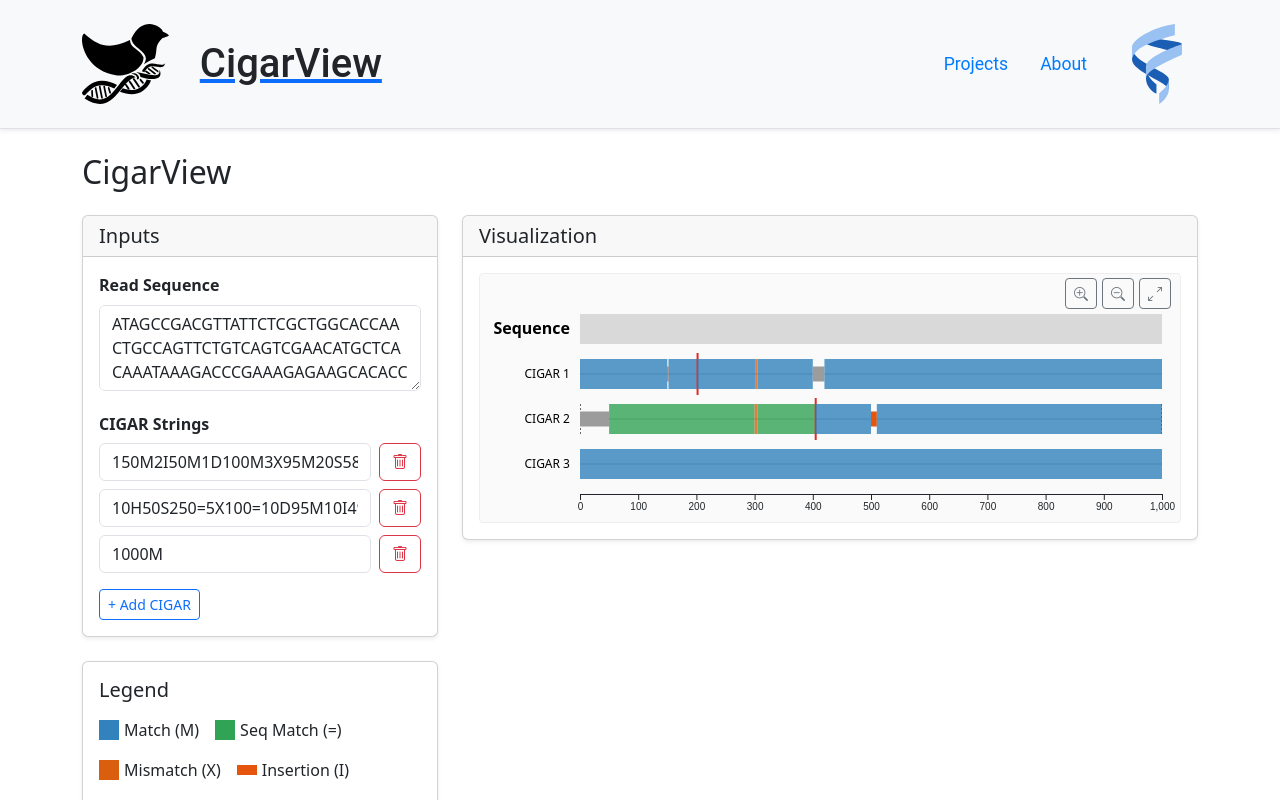
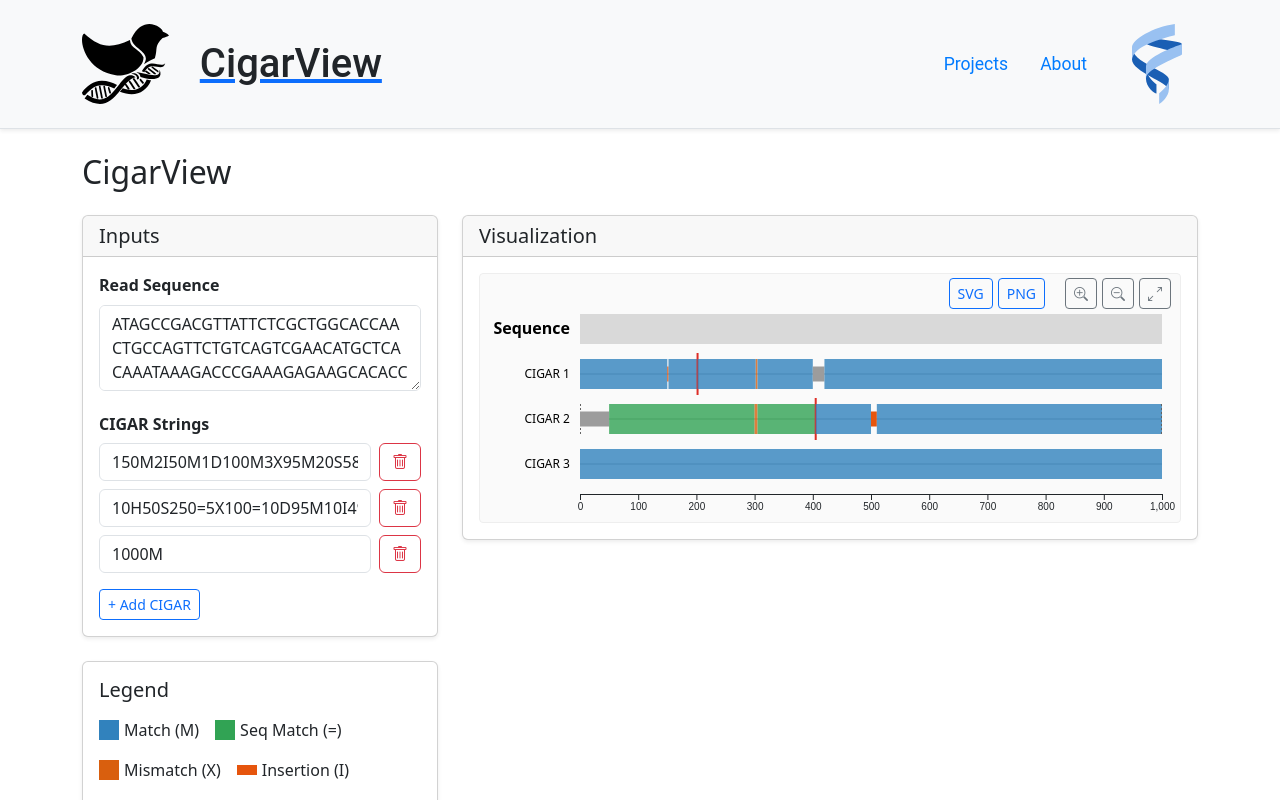
Before and after one commit to alevar/cigarview, a React (Vite) app: page / in a window 1280 px wide. Shown: the top 800 px of the page. Built offline with nearby package versions, Linux system fonts and the light colour scheme.

Commit message:
feat: Add PNG/SVG export buttons and fix typescript bugs

```diff
--- a/src/components/CigarPlot/CigarPlot.tsx
+++ b/src/components/CigarPlot/CigarPlot.tsx
@@ -1,6 +1,6 @@
 import React, { useRef, useEffect, useState } from 'react';
 import * as d3 from 'd3';
-import { parseCigarToBlocks, CigarBlock } from '../../utils/cigarParser';
+import { parseCigarToBlocks } from '../../utils/cigarParser';
 import { Button } from 'react-bootstrap';
 
 export interface CigarPlotProps {
@@ -76,7 +76,7 @@ const CigarPlot: React.FC<CigarPlotProps> = ({ sequence, cigars, width = 1000 })
             .style('font-weight', 'bold')
             .text('Sequence');
 
-        cigars.forEach((cigar, index) => {
+        cigars.forEach((_, index) => {
             labelsGroup.append('text')
             .attr('y', (index + 1) * (trackHeight + trackPadding) + trackHeight / 2)
             .attr('dy', '0.32em')
@@ -213,7 +213,7 @@ const CigarPlot: React.FC<CigarPlotProps> = ({ sequence, cigars, width = 1000 })
             cigarLines
                 .attr('x1', newXScale(0))
                 .attr('x2', function() {
-                    const ctx = d3.select(this.parentNode).datum() as any;
+                    const ctx = d3.select(this.parentNode as Element).datum() as any;
                     const rEnd = ctx.blocks.length > 0 ? ctx.blocks[ctx.blocks.length - 1].readEnd : 0;
                     return newXScale(rEnd);
                 });
@@ -264,9 +264,62 @@ const CigarPlot: React.FC<CigarPlotProps> = ({ sequence, cigars, width = 1000 })
         }
     };
 
+    const handleDownloadSVG = () => {
+        if (!svgRef.current) return;
+        const svgData = new XMLSerializer().serializeToString(svgRef.current);
+        const preface = '<?xml version="1.0" standalone="no"?>\r\n';
+        const svgBlob = new Blob([preface, svgData], {type: "image/svg+xml;charset=utf-8"});
+        const svgUrl = URL.createObjectURL(svgBlob);
+        const downloadLink = document.createElement("a");
+        downloadLink.href = svgUrl;
+        downloadLink.download = "cigarplot.svg";
+        document.body.appendChild(downloadLink);
+        downloadLink.click();
+        document.body.removeChild(downloadLink);
+        URL.revokeObjectURL(svgUrl);
+    };
+
+    const handleDownloadPNG = () => {
+        if (!svgRef.current) return;
+        const svgData = new XMLSerializer().serializeToString(svgRef.current);
+        const canvas = document.createElement("canvas");
+        // For higher res, we can scale up
+        canvas.width = currentWidth;
+        canvas.height = totalHeight;
+        const context = canvas.getContext("2d");
+        const img = new Image();
+        const svgBlob = new Blob([svgData], {type: "image/svg+xml;charset=utf-8"});
+        const url = URL.createObjectURL(svgBlob);
+
+        img.onload = function() {
+            if (context) {
+                // optionally fill white background
+                context.fillStyle = "#fafafa";
+                context.fillRect(0, 0, canvas.width, canvas.height);
+                context.drawImage(img, 0, 0);
+            }
+            URL.revokeObjectURL(url);
+            const imgURI = canvas.toDataURL("image/png");
+            const a = document.createElement("a");
+            a.href = imgURI;
+            a.download = "cigarplot.png";
+            document.body.appendChild(a);
+            a.click();
+            document.body.removeChild(a);
+        };
+        img.src = url;
+    };
+
     return (
         <div ref={containerRef} style={{ width: '100%', position: 'relative', overflowX: 'hidden' }}>
             <div style={{ position: 'absolute', top: 5, right: 10, display: 'flex', gap: '5px', zIndex: 10 }}>
+                <Button size="sm" variant="outline-primary" onClick={handleDownloadSVG} title="Download SVG">
+                    SVG
+                </Button>
+                <Button size="sm" variant="outline-primary" onClick={handleDownloadPNG} title="Download PNG">
+                    PNG
+                </Button>
+                <div style={{ width: '10px' }}></div>
                 <Button size="sm" variant="outline-secondary" onClick={handleZoomIn} title="Zoom In">
                     <i className="bi bi-zoom-in"></i>
                 </Button>
```
